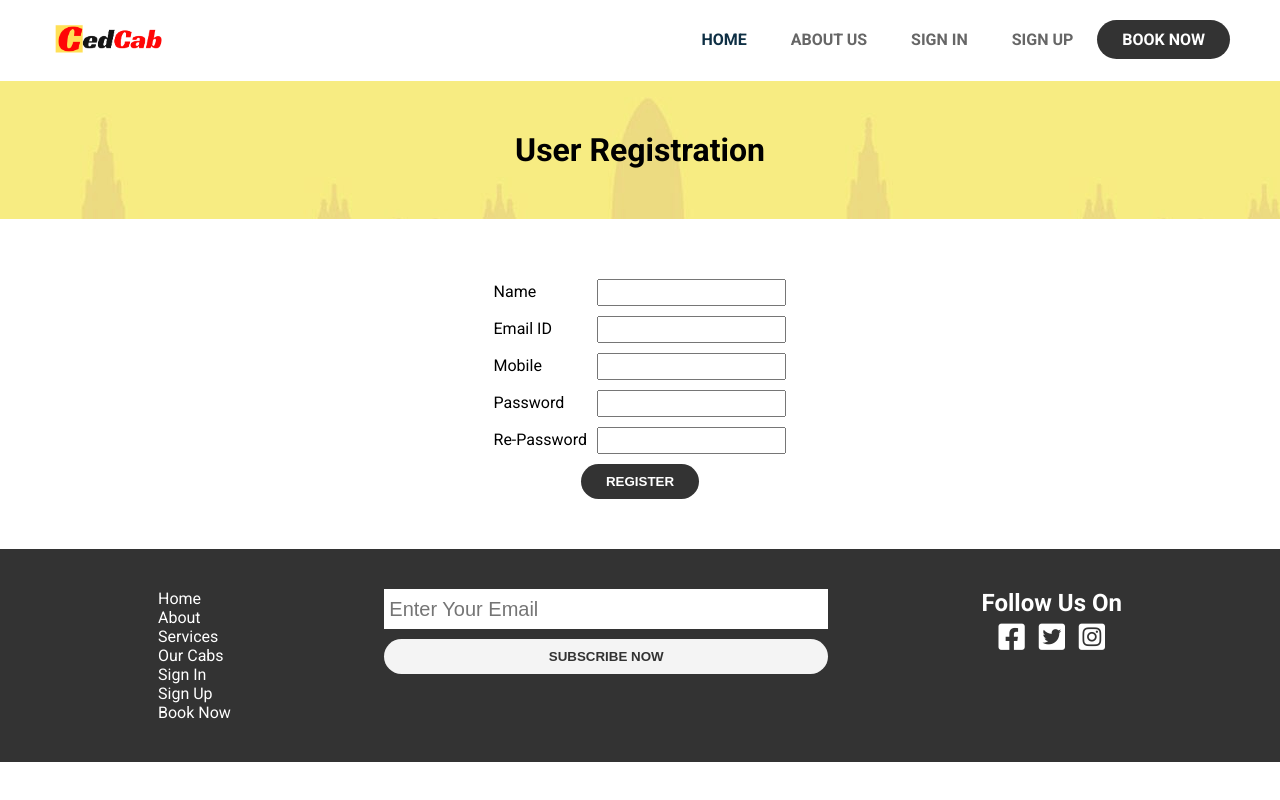
After one commit to ShashikantBharti/Ced-Cab, a PHP site: page /register.php in a window 1280 px wide. The commit adds this page. Run offline with PHP 8.4, Linux system fonts and the light colour scheme.

Commit message:
Initiating Registration

```diff
--- /dev/null
+++ b/connection.inc.php
@@ -0,0 +1,9 @@
+<?php
+
+$conn = new mysqli('localhost','root','','citycab');
+if($conn->connect_error) {
+	die("Connection Failed ".$conn->connect_error);
+}
+
+
+?>
--- a/css/style.css
+++ b/css/style.css
@@ -18,7 +18,7 @@ a {
 	color: #0e2f44;
 }
 .btn {
-	padding: 15px 25px;
+	padding: 10px 25px;
 	border: none;
 	outline: none;
 	border-radius: 25px;
@@ -44,7 +44,9 @@ a {
 .btn-block{
 	width: 100%;
 }
-
+.error {
+	color: red;
+}
 /* Header */
 header {
 	display: flex;
@@ -164,6 +166,35 @@ header nav a:hover {
 	line-height: 22px;
 	margin: 10px 0;
 }
+
+/* our Cabs */
+#ourcabs {
+	padding: 50px 0;
+	text-align: center;
+}
+
+#ourcabs > div {
+	display:  flex;
+	justify-content:  space-between;
+}
+.card {
+	flex: 1;
+	box-shadow: 0 0 10px -4px #333;
+	border-radius: 10px;
+	margin: 10px;
+	padding: 20px;
+}
+.card img{
+	width:  80%;
+}
+.card p{
+	display: flex;
+	justify-content: space-between;
+	text-align: left;
+	font-size: small;
+	margin: 10px 0;
+}
+
 /* Footer */
 footer {
 	padding: 10px 0;
@@ -200,8 +231,33 @@ footer i{
 }
 
 
+/* Login */
+#breadcrumb{
+	padding: 50px 0;
+	background: url('../images/background.jpg');
+}
 
+#input-form{
+	padding: 50px;
+	text-align: center;
+}
+#input-form form label {
+	display:  block;
+	margin: 10px 0;
+}
+#input-form form label span {
+	display: inline-block;
+	width: 100px;
+	text-align:  left;
+}
+#input-form form label input{
+	padding: 4px;
 
+}
+#input-form form p{
+	margin-top: 5px;
+	font-size: small;
+}
 
 
 /* Extra small devices (phones, 600px and down) */
--- /dev/null
+++ b/footer.inc.php
@@ -0,0 +1,30 @@
+<!-- Footer -->
+		<footer>
+			<div class="container">
+				<div>
+					<ul>
+						<li><a href="#">Home</a></li>
+						<li><a href="#">About</a></li>
+						<li><a href="#">Services</a></li>
+						<li><a href="#">Our Cabs</a></li>
+						<li><a href="#">Sign In</a></li>
+						<li><a href="#">Sign Up</a></li>
+						<li><a href="#">Book Now</a></li>
+					</ul>
+				</div>
+				<div class="text-center">
+					<input type="text" name="subscribe" id="subscribe" placeholder="Enter Your Email">
+					<button class="btn btn-block btn-light">Subscribe Now</button>
+					<!-- <img src="images/logo.png" alt=""> -->
+				</div>
+				<div class="text-center">
+					<h2>Follow Us On</h2>
+					<a href="#"><i class="fab fa-facebook-square"></i></a>
+					<a href="#"><i class="fab fa-twitter-square"></i></a>
+					<a href="#"><i class="fab fa-instagram-square"></i></a>
+				</div>
+			</div>
+		</footer>
+		<!-- //Footer -->
+	</body>
+</html>
--- a/functions.inc.php
+++ b/functions.inc.php
@@ -20,13 +20,21 @@ class User {
 		if($user) {
 			return "User Already Exists!!!";
 		} else {
-			$sql = "INSERT INTO `user`(`username`,`name`,`join_date`,`mobile`,`password`,`status`) VALUES('$this->username','$this->name','$this->join_date','$this->mobile','$this->password',0)";
+			$sql = "INSERT INTO `user`(`username`, `name`, `join_date`, `mobile`, `password`, `token`, `status`) VALUES('$this->username','$this->name','$this->join_date','$this->mobile','$this->password','',0)";
 			if($conn -> query($sql) == TRUE){
 				return "Registration successfull!!!";
 			} else {
 				return "Registration Failed!!!";
 			}
 		}
+	}
+
+	function showData(){
+		echo $this->name;
+		echo $this->username;
+		echo $this->mobile;
+		echo $this->password;
+		echo $this->join_date;
 	}
 
 	function login($conn='',$username='',$password=''){
--- /dev/null
+++ b/header.inc.php
@@ -0,0 +1,55 @@
+<?php
+require 'connection.inc.php';
+require 'functions.inc.php';
+$msg = '';
+if(isset($_REQUEST['submit']) && $_REQUEST['submit'] !== '') {
+	if($_REQUEST['submit'] == 'Login') {
+		echo 1;
+	} else if($_REQUEST['submit'] == 'Register') {
+			$name = $conn -> real_escape_string($_REQUEST['name']);
+			$email = $conn -> real_escape_string($_REQUEST['email']);
+			$mobile = $conn -> real_escape_string($_REQUEST['mobile']);
+			$password = $conn -> real_escape_string($_REQUEST['password']);
+			$re_password = $conn -> real_escape_string($_REQUEST['re-password']);
+			if ($password !== $re_password) {
+				$msg = 'Password didn\'t match!!!';
+			} else {
+				$user = new User($email, $name, $mobile, $password);
+				$msg = $user -> register($conn);
+				$user -> showData();
+			}
+
+
+	} else {
+		echo "OOPs, Something Went wrong!!!";
+	}
+}
+
+?>
+
+<!DOCTYPE html>
+<html lang="en">
+	<head>
+		<meta charset="UTF-8">
+		<meta name="viewport" content="width=device-width, initial-scale=1.0">
+		<title>CedCab</title>
+		<link rel="stylesheet" href="https://cdnjs.cloudflare.com/ajax/libs/font-awesome/5.15.1/css/all.min.css" integrity="sha512-+4zCK9k+qNFUR5X+cKL9EIR+ZOhtIloNl9GIKS57V1MyNsYpYcUrUeQc9vNfzsWfV28IaLL3i96P9sdNyeRssA==" crossorigin="anonymous" />
+		<link rel="stylesheet" href="css/style.css">
+	</head>
+	<body>
+		<!-- Header -->
+		<header id="header">
+			<div class="logo">
+				<img src="images/logo.png" alt="">
+			</div>
+			<nav>
+				<a href="index.php#header" class="active">Home</a>
+				<a href="index.php#about">About Us</a>
+				<!-- <a href="#">Services</a>
+				<a href="#">Our Cabs</a> -->
+				<a href="login.php">Sign In</a>
+				<a href="register.php">Sign Up</a>
+				<a href="#book-now" class="btn btn-dark">Book Now</a>
+			</nav>
+		</header>
+		<!-- //Header -->
--- /dev/null
+++ b/register.php
@@ -0,0 +1,44 @@
+<?php
+	require 'header.inc.php';
+?>
+		<!-- Breadcrumb -->
+		<div id="breadcrumb" class="text-center">
+			<h1>User Registration</h1>
+		</div>
+		<!-- //Breadcrumb -->
+		<!-- Login Form -->
+		<div id="input-form">
+			<div id="message"></div>
+			<form action="">
+				<label for="name">
+					<span>Name</span>
+					<input type="text" name="name" id="name">
+					<p id="error-message" class="error"></p>
+				</label>
+				<label for="email">
+					<span>Email ID</span>
+					<input type="email" name="email" id="email">
+					<p id="error-message" class="error"></p>
+				</label>
+				<label for="mobile">
+					<span>Mobile</span>
+					<input type="text" name="mobile" id="mobile">
+					<p id="error-message" class="error"></p>
+				</label>
+				<label for="password">
+					<span>Password</span>
+					<input type="password" name="password" id="password">
+					<p id="error-message" class="error"></p>
+				</label>
+				<label for="password">
+					<span>Re-Password</span>
+					<input type="password" name="re-password" id="re-password">
+					<p id="error-message" class="error"><?php echo $msg; ?></p>
+				</label>
+				<input type="submit" class="btn btn-dark" name="submit" value="Register">
+			</form>
+		</div>
+		<!-- //Login Form -->
+<?php
+	require 'footer.inc.php';
+?>
```
Also changed, not shown: index.php (renamed from index.html, +44 -52 lines), login.php (added, +27 -0 lines), images/login.jpg (added), images/taxi1.png (added), images/taxi2.png (added), images/taxi3.png (added), images/taxi4.png (added).
